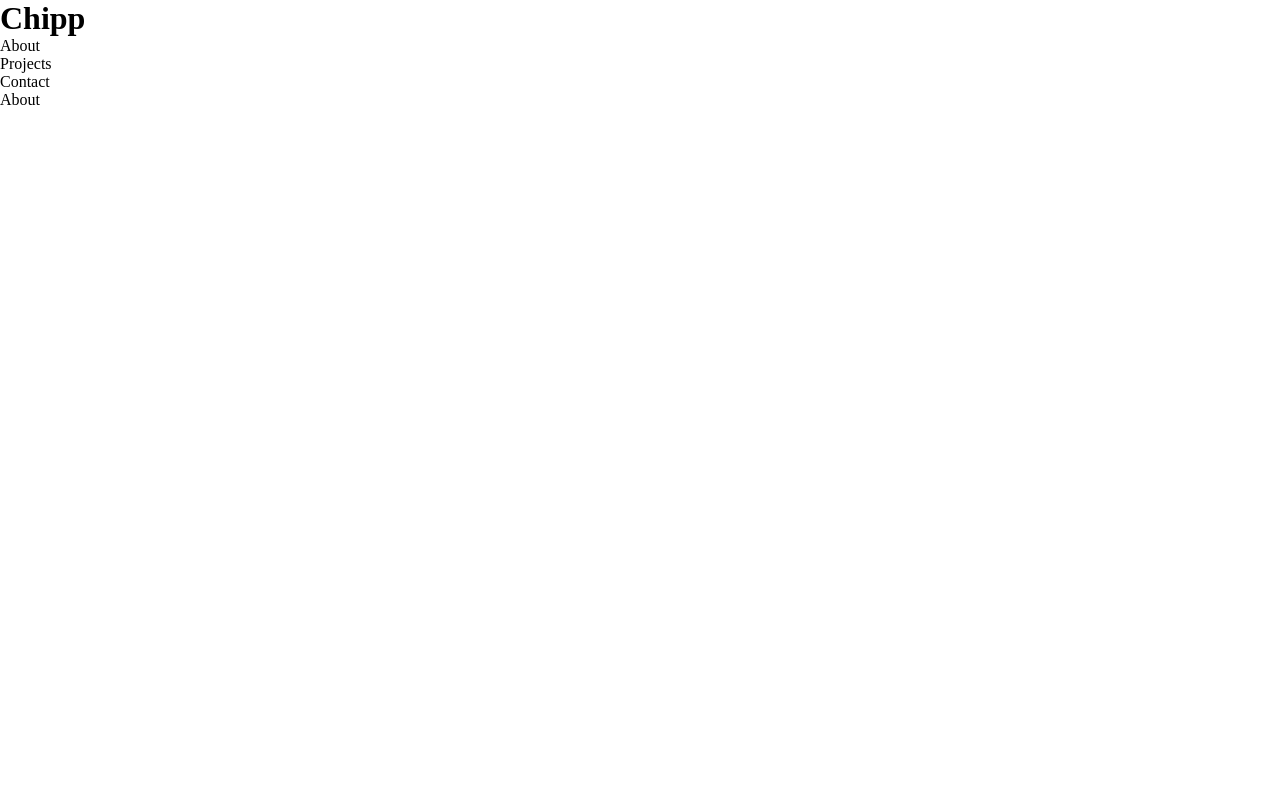
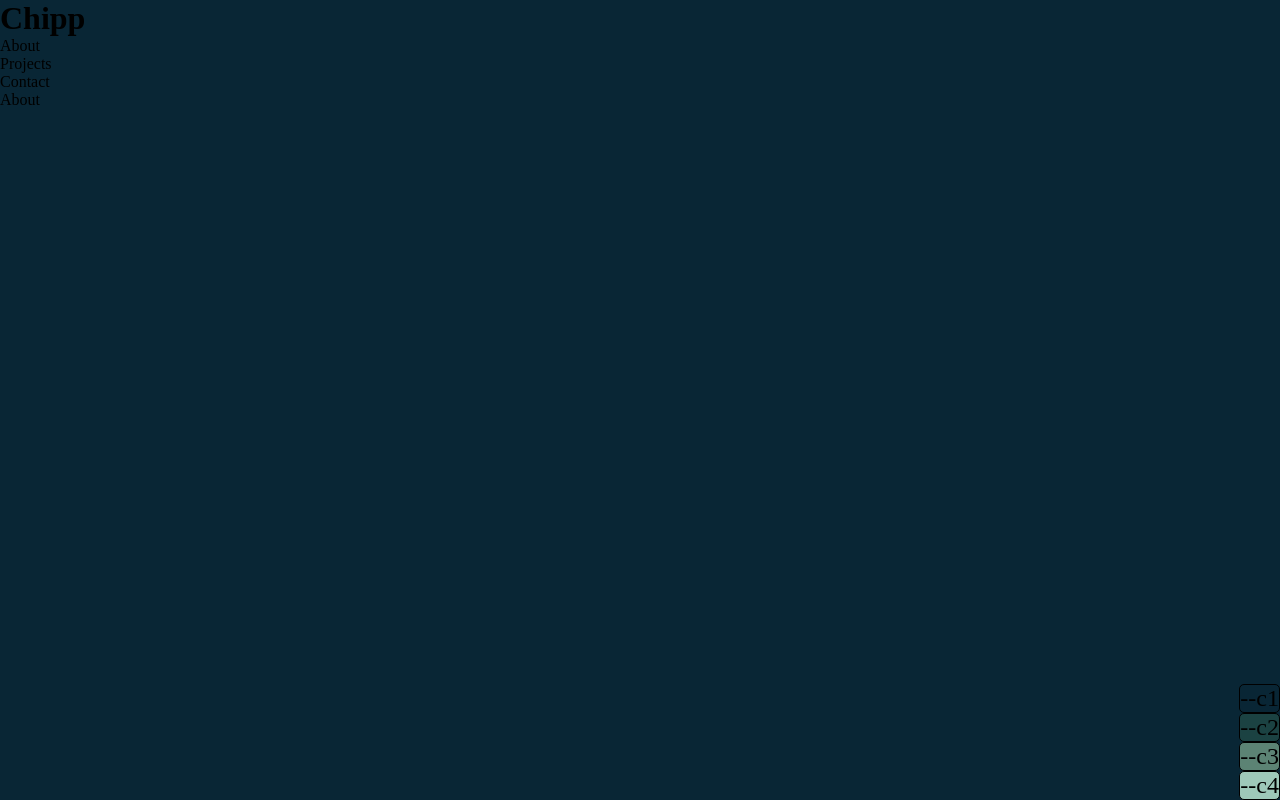
Before and after one commit to chippest/chippest.github.io, a React (Vite) app: page / in a window 1280 px wide. Built offline with nearby package versions, Linux system fonts and the light colour scheme.

Commit message:
added color variables on screen for references

```diff
--- a/src/App.css
+++ b/src/App.css
@@ -1,120 +1,17 @@
 .app {
-  display: flex;
-  justify-content: center;
-  align-items: center;
-  height: 100svh;
-  width: 100svw;
-  color: #fff;
-  position: relative;
-  font-family: "Roboto", sans-serif;
-  background: rgb(36, 36, 36);
-  transition: background-color 0.5s ease;
+  width: 100vw;
+  height: 100vh;
+  background: var(--c1);
+}
 
-  &.page-active .background {
-    filter: blur(5px);
-  }
+.colorRef {
+  position: absolute;
+  bottom: 0;
+  right: 0;
 
-  .pages {
-    z-index: 1;
-    display: flex;
-    flex-direction: column;
-    justify-content: center;
-    align-items: center;
-    width: 100%;
-    height: 100%;
-    transition: all 0.5 ease;
-    > * {
-      margin: 0.5rem;
-    }
-    &.gapped {
-      > * {
-        margin: 0rem;
-      }
-    }
-
-    > button {
-      position: relative;
-      width: 30%;
-      font-family: inherit;
-      font-weight: 500;
-      font-size: 18px;
-      letter-spacing: 0.05em;
-      border-radius: 0.3em;
-      cursor: pointer;
-      border: none;
-      padding: 1rem;
-      background: linear-gradient(
-        to right,
-        var(--gradient-start),
-        var(--gradient-end)
-      );
-      color: ghostwhite;
-      overflow: hidden;
-      transition: all 0.4s cubic-bezier(0.5, 1, 0.8, 1);
-      box-shadow: 0 0 2px var(--gradient-start);
-      span {
-        position: relative;
-        transition: text-shadow 0.4s cubic-bezier(0.5, 1, 0.8, 1);
-      }
-      &.full {
-        width: 100%;
-        border-radius: 0;
-        box-shadow: none;
-      }
-
-      &:hover {
-        box-shadow: 0 0 20px var(--gradient-start);
-      }
-
-      &:hover span {
-        text-shadow: 0 0 20px var(--gradient-start);
-      }
-
-      &:hover ~ .background .symbol {
-        filter: blur(5px);
-      }
-
-      &::before,
-      &::after {
-        position: absolute;
-        top: 0;
-        left: 0;
-        width: 100%;
-        height: 100%;
-        z-index: 0;
-      }
-
-      &::before {
-        content: "";
-        background: #000;
-        width: 120%;
-        left: -10%;
-        transform: skew(30deg);
-        transition: transform 1s cubic-bezier(0.4, 1.2, 0.8, 1);
-      }
-
-      &:hover::before {
-        transform: translate3d(100%, 0, 0);
-      }
-
-      &:active {
-        transform: scale(0.95);
-      }
-    }
-
-    .page {
-      background: #0000002c;
-      width: 100%;
-      height: 0%;
-      overflow: hidden;
-      transition: height 0.5s ease;
-      display: flex;
-      justify-content: center;
-      align-items: center;
-
-      &.open {
-        height: 100%;
-      }
-    }
+  .colorItem {
+    font-size: 1.5rem;
+    border-radius: 5px;
+    border: 1px solid black;
   }
 }
--- a/src/App.jsx
+++ b/src/App.jsx
@@ -1,10 +1,17 @@
 import React, { useState } from "react";
+import "./app.css";
 import { Projects } from "./Pages/Projects";
 import { Contact } from "./pages/Contact";
 import { About } from "./pages/About";
 
 function App() {
   const [selectedPage, setSelectedPage] = useState("About");
+  const colorVariables = [
+    { name: "--c1", value: "#092635" },
+    { name: "--c2", value: "#1b4242" },
+    { name: "--c3", value: "#5c8374" },
+    { name: "--c4", value: "#9ec8b9" },
+  ];
 
   return (
     <div className="app">
@@ -27,6 +34,17 @@ function App() {
           {selectedPage === "Contact" && <Contact />}
         </div>
       </div>
+      <div className="colorRef">
+        {colorVariables.map((color) => (
+          <div
+            key={color.name}
+            className="colorItem"
+            style={{ backgroundColor: color.value }}
+          >
+            <span>{color.name}</span>
+          </div>
+        ))}
+      </div>
     </div>
   );
 }
```
